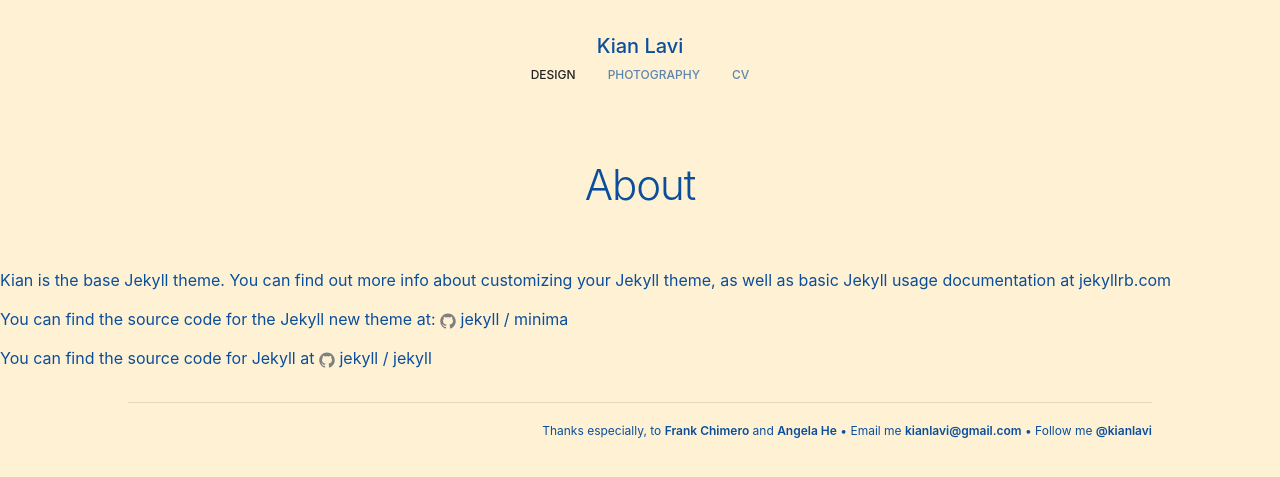
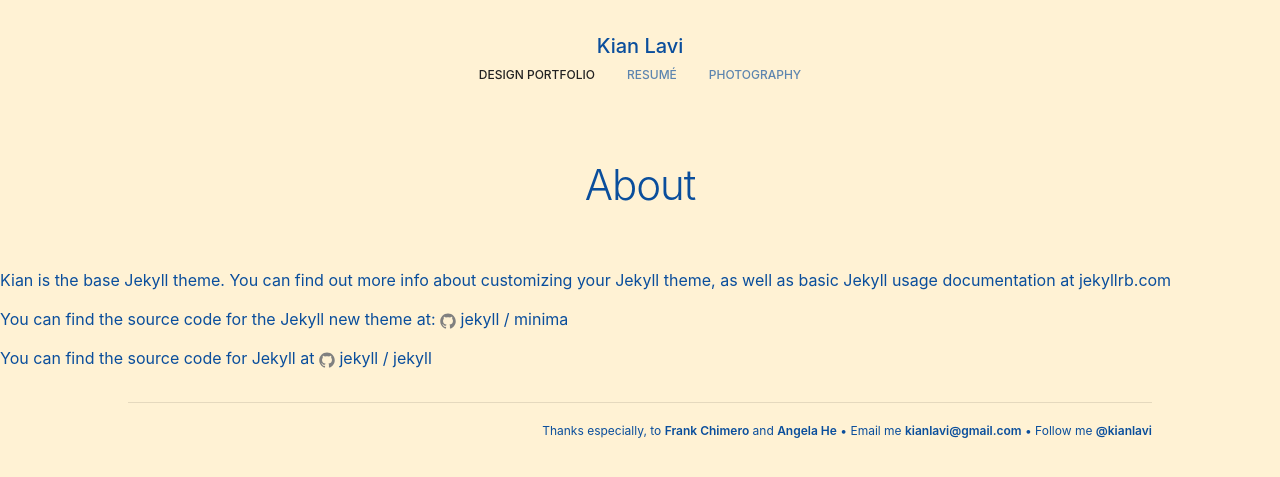
Before and after one commit to kianlavi/kianlavi.github.io, a Jekyll site: the page built from about.md, in a window 1280 px wide. Shown: the top 477 px of the page. Built offline with Jekyll 4.4.1, drawn with Linux system fonts in a browser that asks for light colours.

Commit message:
reordered navigation to focus on resume first
- fixed broken Dropbox link
- moved resume second, per Amanda

```diff
--- a/_includes/header.html
+++ b/_includes/header.html
@@ -4,15 +4,15 @@
     <nav role="navigation">
         <ul>
             <li>
-                <a href="#" class="active">Design</a>
+                <a href="#" class="active">Design Portfolio</a>
+            </li>
+            <li>
+                <!-- <a href="{{site.baseurl}}/resume.pdf">CV</a> -->
+                <a href="https://www.dropbox.com/s/k69kw3iy5wpk0d9/Kian%20Lavi%20-%20Resume.pdf?dl=0">Resumé</a>
+
             </li>
             <li>
                 <a href="http://ph.kianlavi.com">Photography</a>
-            </li>
-            <li>
-                <!-- <a href="{{site.baseurl}}/resume.pdf">CV</a> -->
-                <a href="https://www.dropbox.com/s/i5r0ac4cxq8jpep/Kian%20Lavi%20-%20Resume.pdf?dl=0">CV</a>
-
             </li>
         </ul>
     </nav>
```
